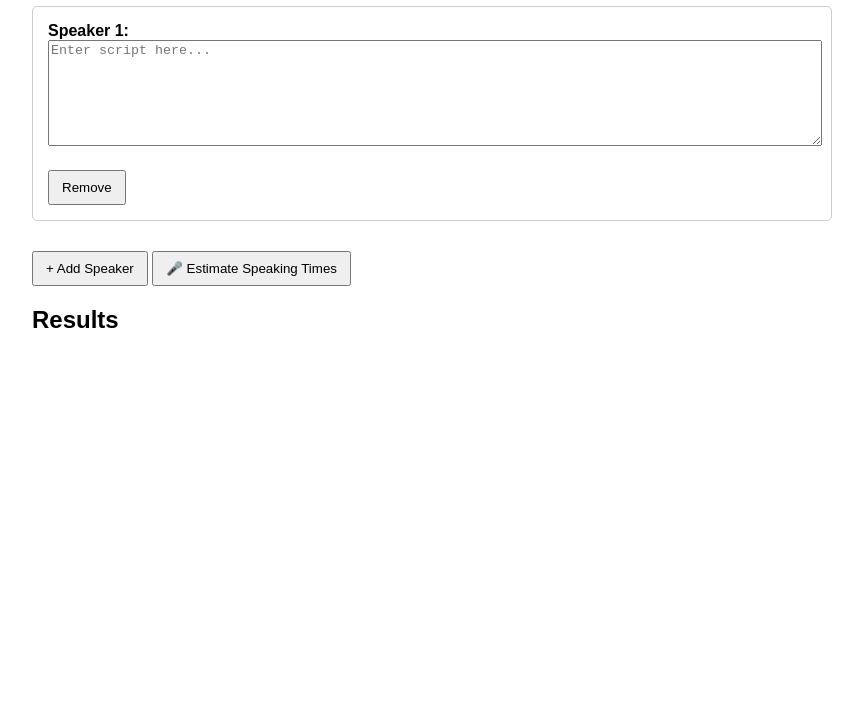
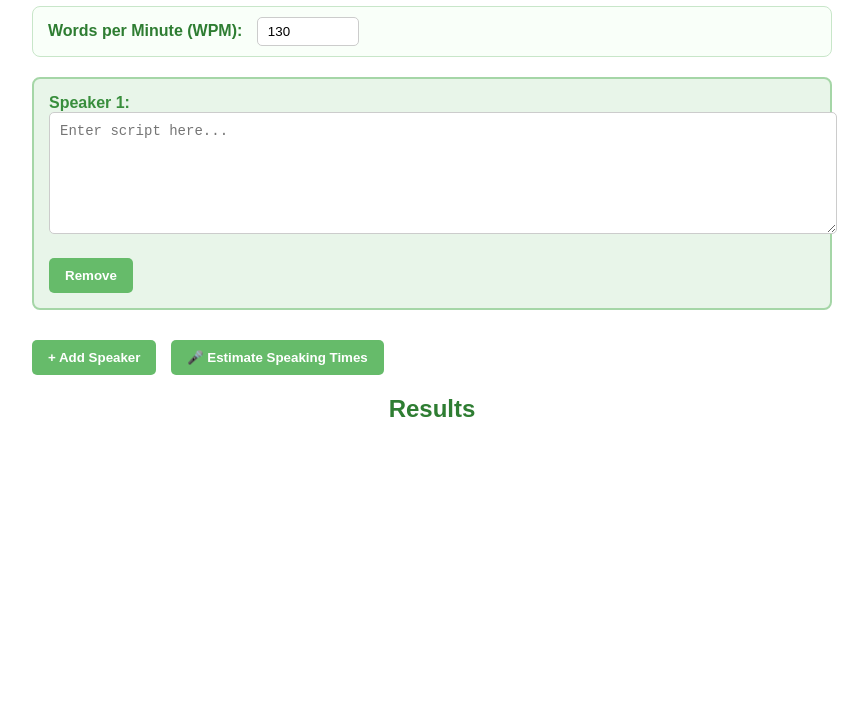
Before and after one commit to cosmiccedar/teamspeechtime, a plain HTML site: page index.html in a window 1280 px wide. Shown: the part 92-800 px from the top of the page, without its empty margins (8-876 px from the left). Drawn offline with Linux system fonts and the light colour scheme.

Commit message:
Update index.html

```diff
--- a/index.html
+++ b/index.html
@@ -6,35 +6,85 @@
   <style>
     body {
       font-family: Arial, sans-serif;
+      background-color: #ffffff;
+      color: #333;
       margin: 40px;
       max-width: 800px;
     }
-    h1 {
+    h1, h2 {
+      color: #2E7D32;
       text-align: center;
     }
     textarea {
       width: 100%;
       height: 100px;
       margin-bottom: 10px;
+      border: 1px solid #ccc;
+      border-radius: 5px;
+      padding: 10px;
+      font-size: 14px;
+      resize: vertical;
     }
     .speaker-block {
-      border: 1px solid #ccc;
+      border: 2px solid #A5D6A7;
+      background-color: #E8F5E9;
       padding: 15px;
       margin-bottom: 20px;
-      border-radius: 5px;
+      border-radius: 8px;
     }
     .speaker-title {
       font-weight: bold;
+      color: #388E3C;
     }
     button {
-      padding: 8px 12px;
+      padding: 10px 16px;
       margin-top: 10px;
+      margin-right: 10px;
+      background-color: #66BB6A;
+      color: white;
+      border: none;
+      border-radius: 5px;
+      cursor: pointer;
+      font-weight: bold;
+    }
+    button:hover {
+      background-color: #558B2F;
+    }
+    #results p {
+      background-color: #F1F8E9;
+      border-left: 5px solid #81C784;
+      padding: 8px;
+      margin: 8px 0;
+      border-radius: 4px;
+    }
+    #wpm-control {
+      background: #f9fff9;
+      border: 1px solid #C8E6C9;
+      padding: 10px 15px;
+      margin: 20px 0;
+      border-radius: 8px;
+    }
+    label {
+      font-weight: bold;
+      color: #2E7D32;
+    }
+    input[type="number"] {
+      padding: 6px 10px;
+      margin-left: 10px;
+      width: 80px;
+      border-radius: 5px;
+      border: 1px solid #ccc;
     }
   </style>
 </head>
 <body>
 
 <h1>Presentation Time Estimator</h1>
+
+<div id="wpm-control">
+  <label for="wpm">Words per Minute (WPM):</label>
+  <input type="number" id="wpm" value="130" min="50" max="300" />
+</div>
 
 <div id="speakers-container"></div>
 
@@ -71,6 +121,9 @@
   }
 
   function calculateTimes() {
+    const wpmInput = document.getElementById("wpm");
+    const wpm = parseInt(wpmInput.value) || 130;
+
     const blocks = document.querySelectorAll(".speaker-block");
     const resultsDiv = document.getElementById("results");
     resultsDiv.innerHTML = "";
@@ -81,7 +134,7 @@
     blocks.forEach((block, index) => {
       const text = block.querySelector("textarea").value;
       const wordCount = text.trim().split(/\s+/).filter(Boolean).length;
-      const timeMinutes = wordCount / 130;
+      const timeMinutes = wordCount / wpm;
       totalWords += wordCount;
       totalTime += timeMinutes;
 
```
